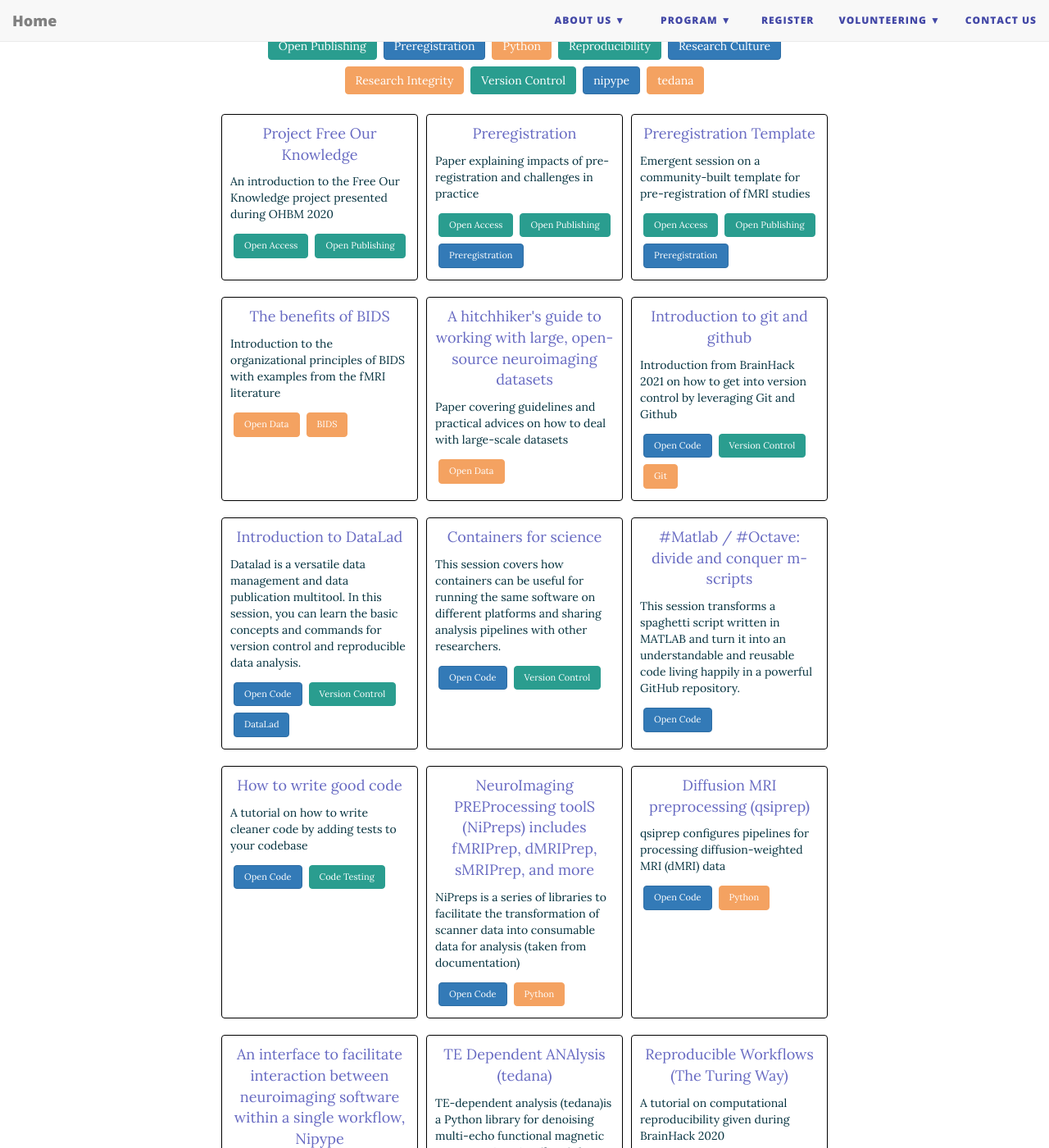
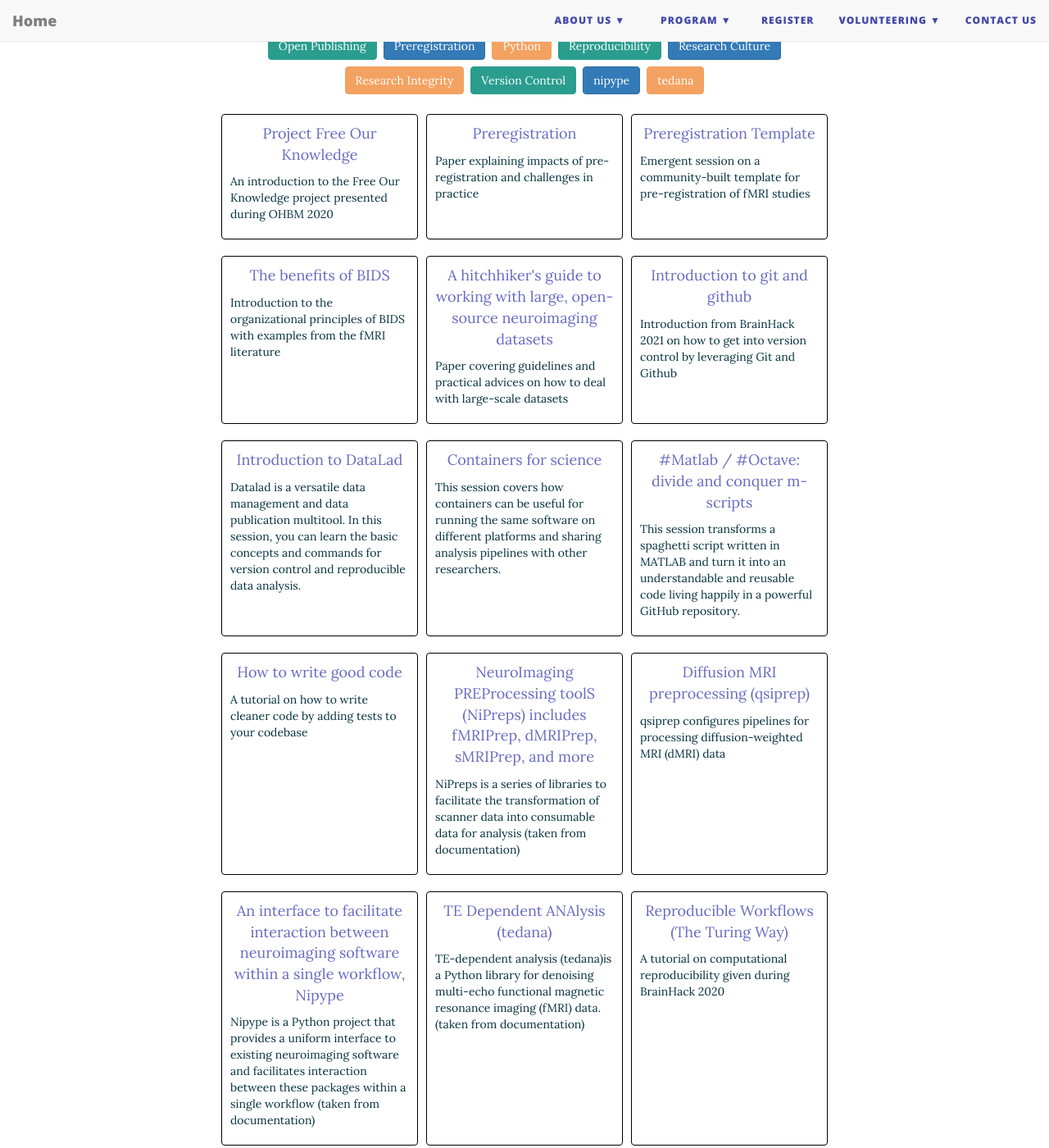
Before and after one commit to ohbm/osr2023, a Jekyll site: the page built from educational.md, in a window 1280 px wide and 1400 px high, scrolled down 299 px. Shown: the whole window at 82% size. Built offline with Jekyll 4.4.1, drawn with Linux system fonts in a browser that asks for light colours; nearby versions of some CDN libraries; some of the changed text lies outside the part shown.

Commit message:
Remove tags in educational cards

```diff
--- a/css/main.css
+++ b/css/main.css
@@ -1239,16 +1239,6 @@
   margin-bottom: 10px;
 }
 
-.educational-card-tags {
-  text-align: left;
-  vertical-align: bottom;
-}
-
-.educational-card-tags > div {
-  font-size: 11px;
-  margin: 4px 4px;
-}
-
 .orange-tag {
   background-color: #f4a261;
   border-color: #f4a261;
--- a/educational.md
+++ b/educational.md
@@ -52,24 +52,17 @@
 }
 
 function renderEducationalDiv(educationals) {
+    const mainCategories = ["Open Access", "Open Data", "Open Code", "Reproducibility", "Research Integrity", "Research Culture"];
     let educationalHTML = "<div class='educational-cards'>";
 
     <!-- Create a card for each educational content which contains a clickable title, a description if available and the tags -->
     educationals.map((educational) => {
         const titleDiv = `<div class='educational-card-title'><a href=${educational.Link}>${educational.Name}</a></div>`;
-        // const tagsDiv = `<div class='educational-card-tags'><div class="btn btn-primary tag-button">NiPreps</div></div>`;
-        let tagsDiv = `<div class='educational-card-tags'>`;
-        educational.Tags.split(",").map(tag => {
-            const tagColorClassName = getTagColorClassName(tag);
-            tagsDiv += `<div class="btn btn-primary tag-button ${tagColorClassName}">${tag}</div>`;
-        });
-        tagsDiv += `</div>`;
         const descriptionDiv = `<div class='educational-card-description'>${educational.Description}</div>`;
         educationalHTML += `
             <div class='educational-card'>
                 ${titleDiv}
                 ${descriptionDiv}
-                ${tagsDiv}
             </div>
         `;
     });
```
